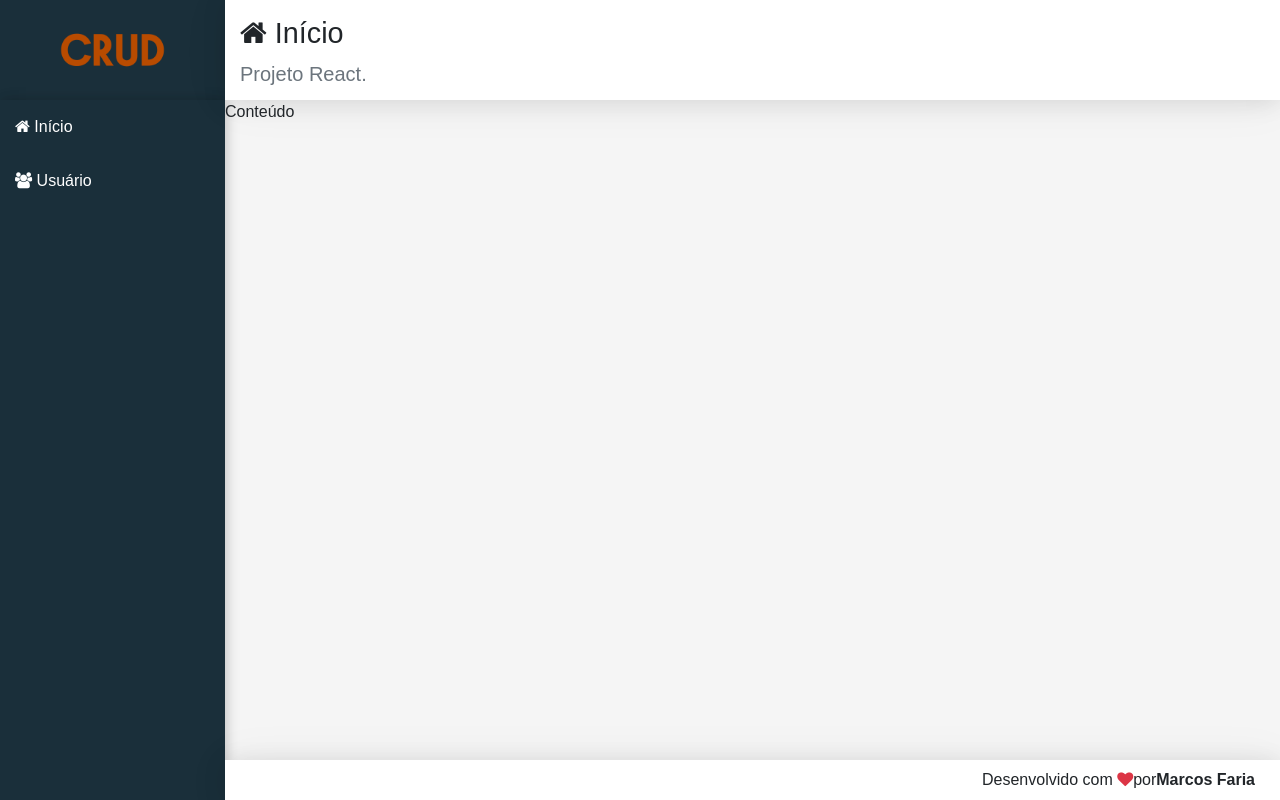
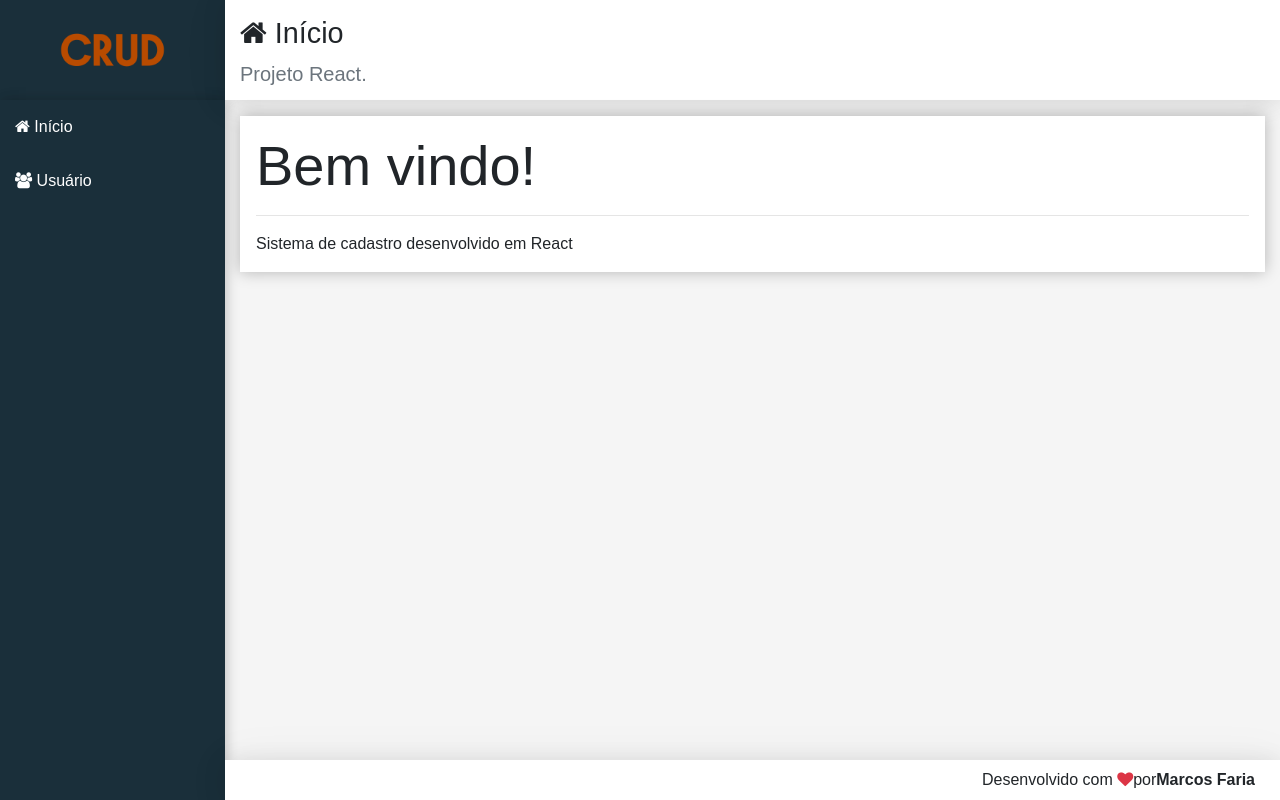
Before and after one commit to marcos-ti/crud-react, a React (Create React App) app in the folder frontend/: page / in a window 1280 px wide. Built offline with nearby package versions, Linux system fonts and the light colour scheme.

Commit message:
Estilizando o Conteúdo

```diff
--- a/frontend/src/components/template/Main.css
+++ b/frontend/src/components/template/Main.css
@@ -0,0 +1,4 @@
+main > div {
+    background-color: #fff;
+    box-shadow: 0px 0px 15px #0004;
+}
--- a/frontend/src/components/template/Main.jsx
+++ b/frontend/src/components/template/Main.jsx
@@ -5,6 +5,8 @@ import Header from "./Header";
 export default (props) => (
   <React.Fragment>
     <Header {...props} />
-    <main className="content">Conteúdo</main>
+    <main className="content container-fluid">
+      <div className="p-3 mt-3">{props.children}</div>
+    </main>
   </React.Fragment>
 );
--- /dev/null
+++ b/frontend/src/components/template/home/Home.jsx
@@ -0,0 +1,10 @@
+import React from "react";
+import Main from "../Main";
+
+export default (props) => (
+  <Main icon="home" title="Início" subtitle="Projeto React.">
+    <div className="display-4">Bem vindo!</div>
+    <hr />
+    <p className="mb-0">Sistema de cadastro desenvolvido em React</p>
+  </Main>
+);
--- a/frontend/src/main/App.jsx
+++ b/frontend/src/main/App.jsx
@@ -5,14 +5,14 @@ import React from "react";
 
 import Logo from "../components/template/Logo";
 import Nav from "../components/template/Nav";
-import Main from "../components/template/Main";
+import Home from "../components/template/home/Home";
 import Footer from "../components/template/Footer";
 
 export default (props) => (
   <div className="app">
     <Logo />
     <Nav />
-    <Main icon="home" title="Início" subtitle="Projeto React." />
+    <Home />
     <Footer />
   </div>
 );
```
